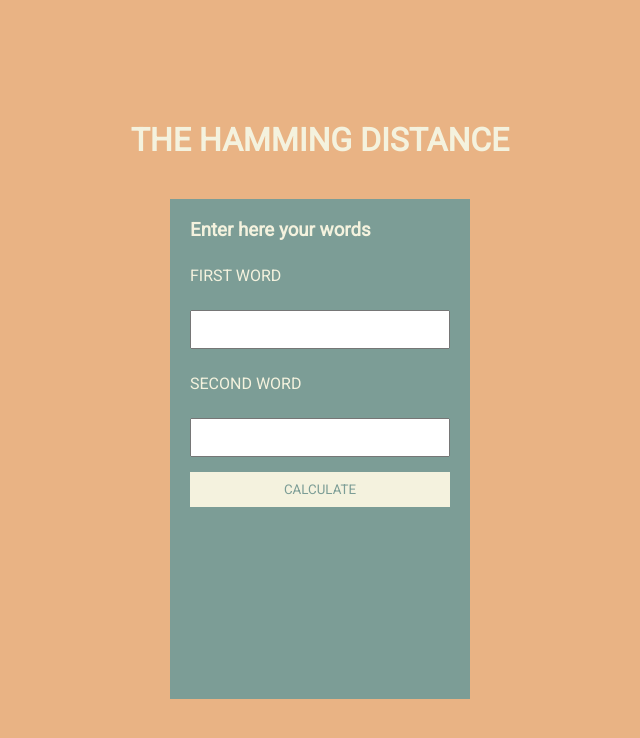
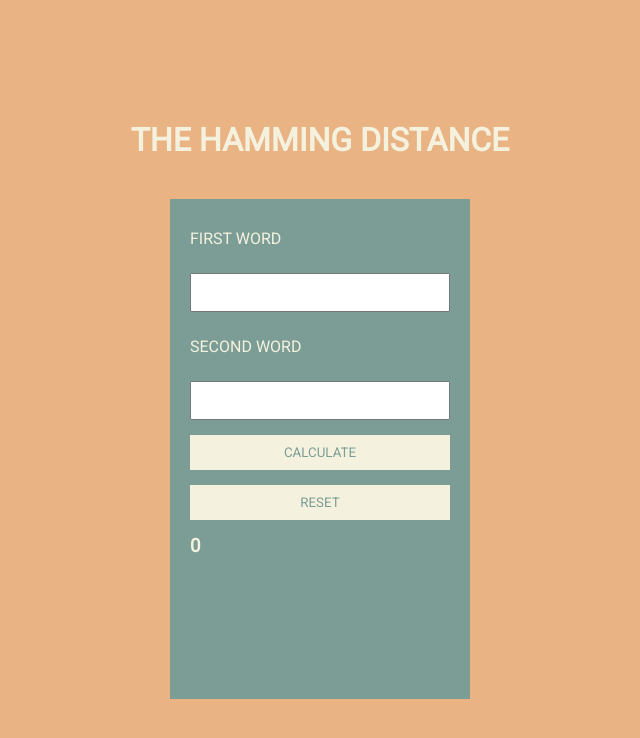
Before and after one commit to ginamarieges/the-hamming-distance, a React (Vite) app: page / in a window 1280 px wide. Shown: the top 738 px of the page, without its empty margins (320-960 px from the left). Built offline with nearby package versions, Linux system fonts and the light colour scheme.

Commit message:
Add getHammingDistance function in Form

```diff
--- a/src/components/Form/Form.tsx
+++ b/src/components/Form/Form.tsx
@@ -1,18 +1,84 @@
+import { useState } from "react";
+import { HammingWordsStructure } from "../../types";
 import FormStyled from "./FormStyled";
 
 const Form = (): React.ReactElement => {
+  let theHammingDistance = 0;
+
+  const initialHammingWords: HammingWordsStructure = {
+    firstWord: "",
+    secondWord: "",
+    hammingDistance: theHammingDistance,
+  };
+
+  const [hammingWords, setHammingWords] = useState(initialHammingWords);
+
+  const onChangeData = (event: React.ChangeEvent<HTMLInputElement>) => {
+    setHammingWords({
+      ...hammingWords,
+      [event.target.id]: event.target.value,
+    });
+  };
+
+  const getHammingDistance = (firstWord: string, secondWord: string) => {
+    const firstArray = firstWord.split("");
+    const secondArray = secondWord.split("");
+
+    for (let i = 0; i < firstArray.length; i++) {
+      if (firstArray[i] !== secondArray[i]) {
+        theHammingDistance++;
+      }
+    }
+
+    return theHammingDistance;
+  };
+
+  const handleOnSubmit = (event: React.FormEvent<HTMLFormElement>) => {
+    event.preventDefault();
+    setHammingWords({
+      ...hammingWords,
+      hammingDistance: getHammingDistance(
+        hammingWords.firstWord,
+        hammingWords.secondWord
+      ),
+    });
+  };
+
+  const reset = () => {
+    setHammingWords(initialHammingWords);
+  };
+
   return (
-    <FormStyled>
-      <h3>Enter here your words</h3>
+    <FormStyled autoComplete="off" noValidate onSubmit={handleOnSubmit}>
       <label className="form__label" htmlFor="firstWord">
         First word
       </label>
-      <input className="form__input" type="text" name="" id="firstWord" />
+      <input
+        onChange={onChangeData}
+        className="form__input"
+        type="text"
+        id="firstWord"
+        value={hammingWords.firstWord}
+      />
       <label className="form__label" htmlFor="secondWord">
         Second word
       </label>
-      <input className="form__input" type="text" name="" id="secondWord" />
-      <button className="form__button">Calculate</button>
+      <input
+        onChange={onChangeData}
+        className="form__input"
+        type="text"
+        id="secondWord"
+        value={hammingWords.secondWord}
+      />
+      <button onClick={() => handleOnSubmit} className="form__button">
+        Calculate
+      </button>
+      <button onClick={reset} className="form__button">
+        Reset
+      </button>
+      <div className="hamming-container">
+        <h3>{hammingWords.hammingDistance}</h3>
+      </div>
     </FormStyled>
   );
 };
```
